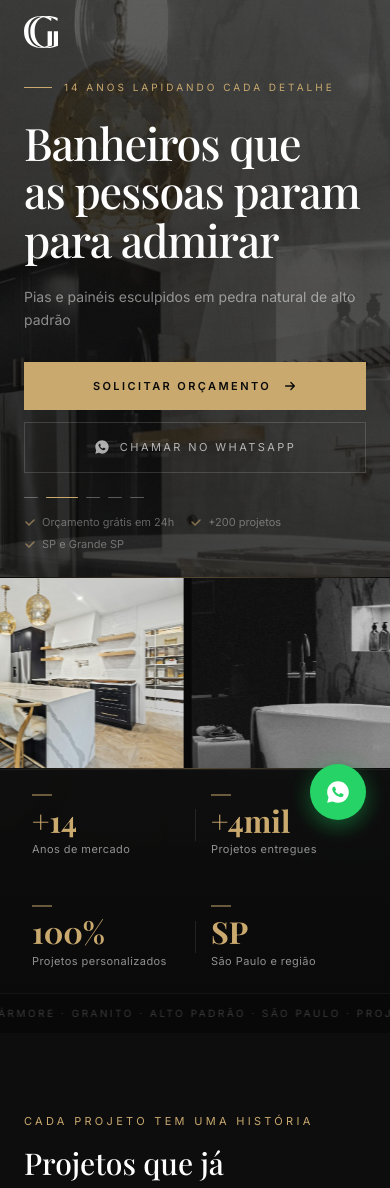
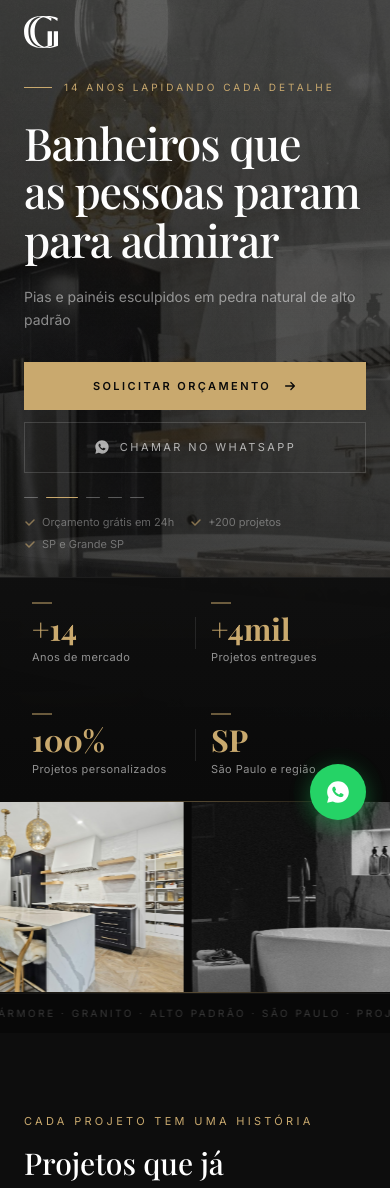
Before and after one commit to MatheusCRMartins/Genuino-Gran, a React (Vite) app: page / in a window 390 px wide. Shown: the top 1188 px of the page. Built offline with nearby package versions, Linux system fonts and the light colour scheme; a web font is replaced by a local one.

Commit message:
fix(hero): stats antes do carrossel no mobile

```diff
--- a/src/components/Hero.jsx
+++ b/src/components/Hero.jsx
@@ -228,11 +228,6 @@ export default function Hero() {
         </div>
       </div>
 
-      {/* ── Faixa de fotos — mobile only ── */}
-      <div className="relative z-20 lg:hidden">
-        <PhotoStrip />
-      </div>
-
       {/* ══════════════════════════════════════════════════════════════════════
           STATS BAR
       ══════════════════════════════════════════════════════════════════════ */}
@@ -269,6 +264,11 @@ export default function Hero() {
         </div>
       </div>
 
+      {/* ── Faixa de fotos — mobile only ── */}
+      <div className="relative z-20 lg:hidden">
+        <PhotoStrip />
+      </div>
+
       {/* ── Marquee ── */}
       <div
         className="relative z-20 overflow-hidden border-t border-white/[0.05] py-3 sm:py-3.5 bg-[#080808]"
```
